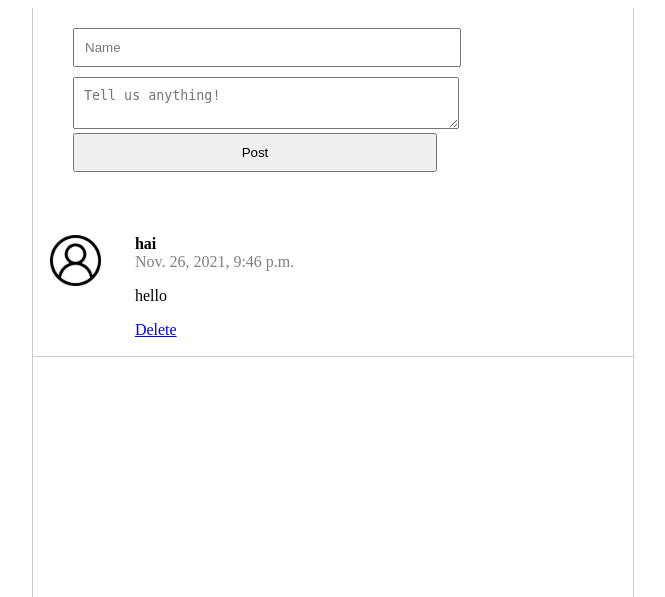
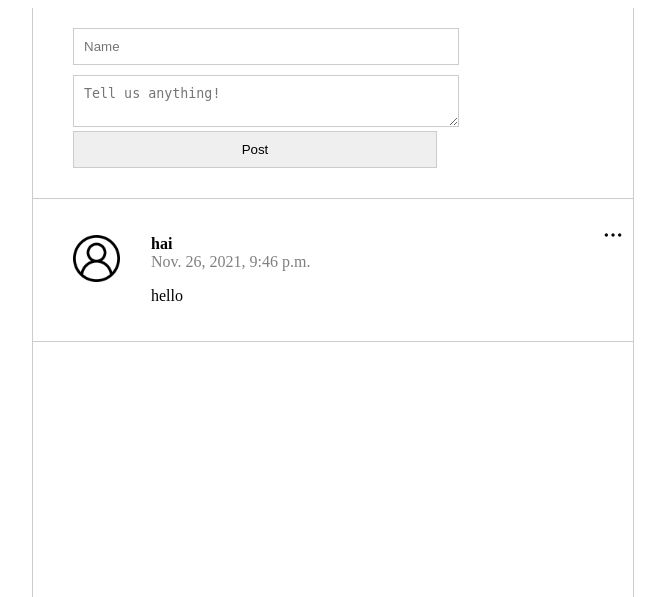
Before and after one commit to mjeljefe/TwitterClone, a Django app: page / in a window 1280 px wide. Shown: the top 597 px of the page, without its empty margins (307-972 px from the left). Run offline with Django 3.2, Linux system fonts and the light colour scheme; data comes from the database, SQL or seed files in the repository; both versions use the stored data as it was after the commit.

Commit message:
updated pop up menu

```diff
--- a/static/css/style.css
+++ b/static/css/style.css
@@ -21,30 +21,51 @@ POSTS
 
 .post_form {
   padding: 20px 40px;
-  border-bottom: 1px sloid #ccc;
+  border-bottom: 1px solid #ccc;
 }
 
 .post_form input {
   width: 70%;
   margin-bottom: 10px;
   padding: 10px;
-  border: 1px sloid #ccc;
+  border: 1px solid #ccc;
 }
 
 .post_form textarea {
   width: 70%;
   padding: 10px;
-  border: 1px sloid #ccc;
+  border: 1px solid #ccc;
 }
 
 .posts ul {
   padding: 0;
 }
 
+.posts li .menu {
+  display: none;
+  position: absolute;
+  top: 40px;
+  right: 14px;
+  padding: 10px 15px;
+  background-color: grey;
+}
+
+.posts li .menu a {
+  text-decoration: none;
+}
 .posts li {
+  position: relative;
   display: flex;
   border-bottom: 1px solid #ccc;
-  padding: 17px;
+  padding: 20px 40px;
+  list-style: none;
+}
+
+.posts li .menu_icon {
+  width: 20px;
+  position: absolute;
+  top: 10px;
+  right: 10px;
 }
 
 .posts li .logo {
--- /dev/null
+++ b/static/js/posts.js
@@ -0,0 +1,5 @@
+$(function() {
+    $('.js-menu-icon').click(function() {
+        $(this).next().toggle();
+    })
+})
--- a/templates/posts.html
+++ b/templates/posts.html
@@ -1,7 +1,7 @@
 {% extends "base.html" %} {% block content %} {% load static %}
 <section class="content">
   <section class="post_form">
-    <form action="/" method="POST">
+    <form action="/" method="POST" enctype="multipart/form-data">
       {% csrf_token %}
       <input type="text" name="name" placeholder="Name" required />
       <textarea name="body" placeholder="Tell us anything!"></textarea>
@@ -12,19 +12,38 @@
     <ul>
       {% for post in posts %}
       <li>
+        <img
+          class="menu_icon js-menu-icon"
+          src="{% static 'img/option.png' %}"
+        />
+        <div class="menu">
+          <a href="/delete/{{ post.id }}/">Delete</a>
+        </div>
         <div class="logo">
-          <img src="{% static 'img/user.png' %}" />
+          <img src="{% static 'img/user.png' %}" alt="" />
         </div>
         <div class="name_body">
           <div class="name">{{ post.name }}<br /></div>
           <div class="datetime">{{ post.created_at }}<br /></div>
           <p>{{ post.body }}<br /></p>
-          <a href="/delete/{{ post.id }}/">Delete</a>
         </div>
       </li>
       {% endfor %}
     </ul>
   </section>
+  <script
+    src="https://code.jquery.com/jquery-3.6.0.js"
+    integrity="sha256-H+K7U5CnXl1h5ywQfKtSj8PCmoN9aaq30gDh27Xc0jk="
+    crossorigin="anonymous"
+  ></script>
+  <script src="{ %static 'js/posts.js'% }"></script>
+  <script>
+    $(function() {
+    $('.js-menu-icon').click(function() {
+        $(this).next().toggle();
+    })
+})
+  </script>
 </section>
 
 {% endblock %}
```
Also changed, not shown: db.sqlite3, static/img/option.png (added), templates/edit.html (added).
